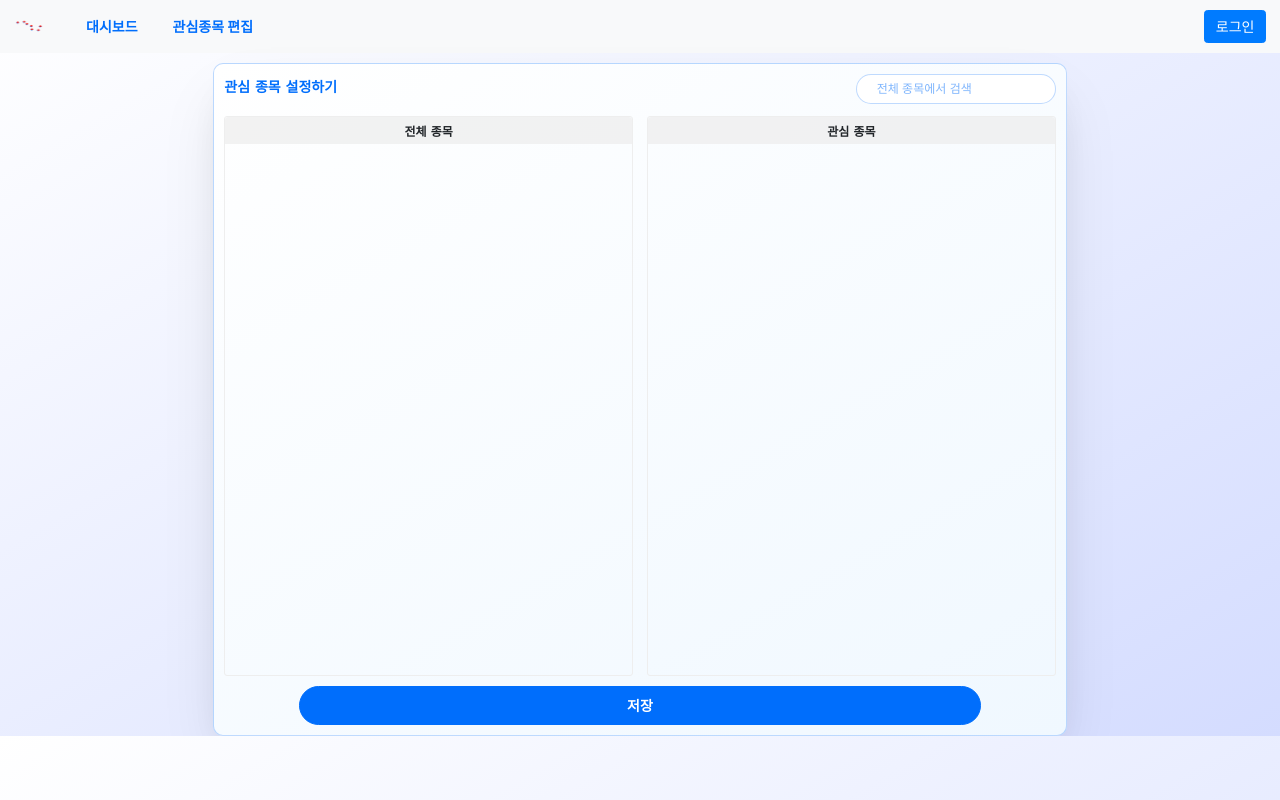
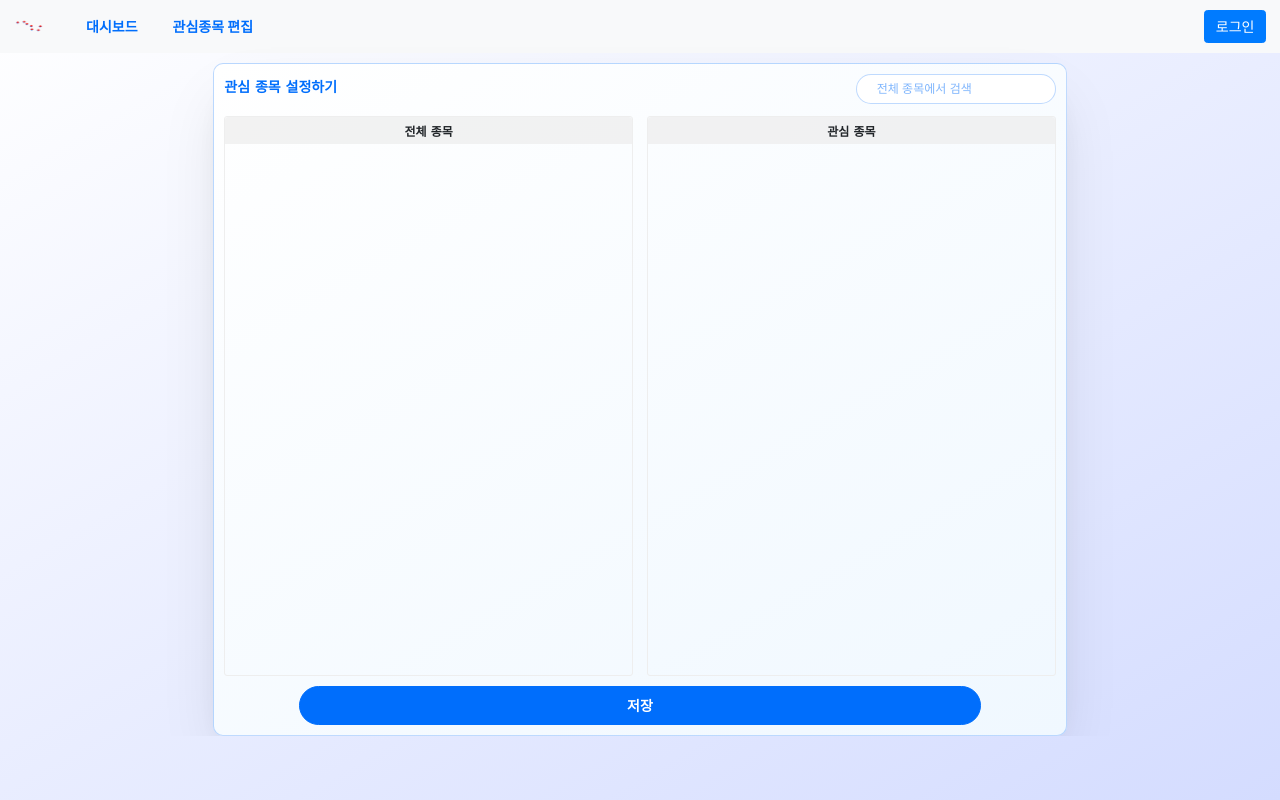
Before and after one commit to Park-Joyeong/SIEVE, a Django app: template sieve/sieve/templates/autostock/interest_edit.html in a window 1280 px wide. Run offline with Django 3.2, Linux system fonts and the light colour scheme; the template is opened without the code that fills it: values that come from a table or form of the project are taken from there, others are empty; tables that the repository leaves empty hold one stand-in row (values such as "Sample post").

Commit message:
FIX: interest edit 페이지 배경

```diff
--- a/sieve/sieve/static/autostock/css/interest_edit.css
+++ b/sieve/sieve/static/autostock/css/interest_edit.css
@@ -1,5 +1,9 @@
 body {
-    background: linear-gradient(150deg, white, #d4dcff);
+    background: linear-gradient(150deg, white, #d4dcff) no-repeat center center fixed;
+    -webkit-background-size: cover;
+    -moz-background-size: cover;
+    -o-background-size: cover;
+    background-size: cover;
     overflow: overlay;
 }
 
```
